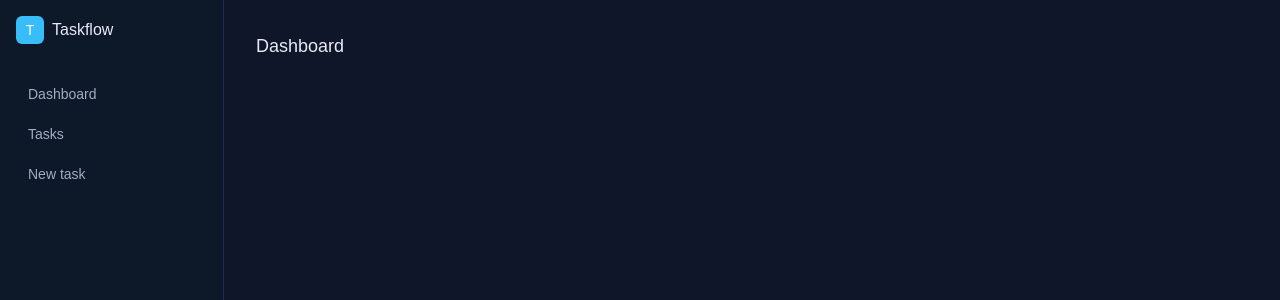
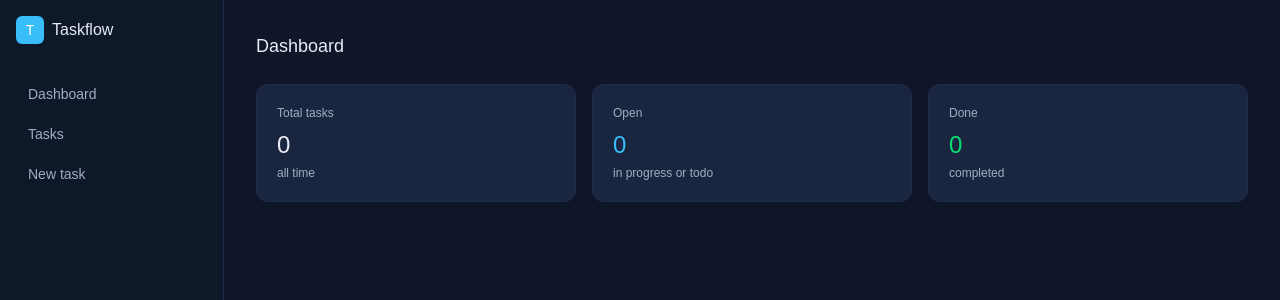
Before and after one commit to lina98st/taskflow, a Next.js app: page /dashboard in a window 1280 px wide. Shown: the top 300 px of the page. Built offline with nearby package versions, Linux system fonts and the light colour scheme.

Commit message:
Add dashboard stats cards

```diff
--- a/app/dashboard/page.tsx
+++ b/app/dashboard/page.tsx
@@ -2,6 +2,24 @@ export default function DashboardPage() {
   return (
     <div>
       <h1 className="text-lg font-medium text-[#e8eaf6] mb-6">Dashboard</h1>
+
+      <div className="grid grid-cols-3 gap-4 mb-8">
+        <div className="bg-[#1a2540] border border-[#1e2d4a] rounded-xl p-5">
+          <p className="text-xs text-[#a0aec0] mb-2">Total tasks</p>
+          <p className="text-2xl font-medium text-[#e8eaf6]">0</p>
+          <p className="text-xs text-[#a0aec0] mt-1">all time</p>
+        </div>
+        <div className="bg-[#1a2540] border border-[#1e2d4a] rounded-xl p-5">
+          <p className="text-xs text-[#a0aec0] mb-2">Open</p>
+          <p className="text-2xl font-medium text-[#38bdf8]">0</p>
+          <p className="text-xs text-[#a0aec0] mt-1">in progress or todo</p>
+        </div>
+        <div className="bg-[#1a2540] border border-[#1e2d4a] rounded-xl p-5">
+          <p className="text-xs text-[#a0aec0] mb-2">Done</p>
+          <p className="text-2xl font-medium text-green-400">0</p>
+          <p className="text-xs text-[#a0aec0] mt-1">completed</p>
+        </div>
+      </div>
     </div>
   );
 }
```
